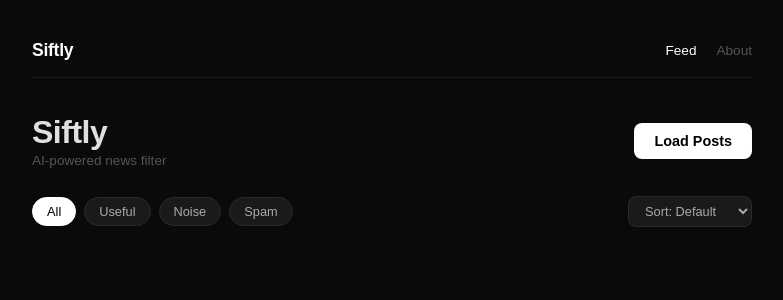
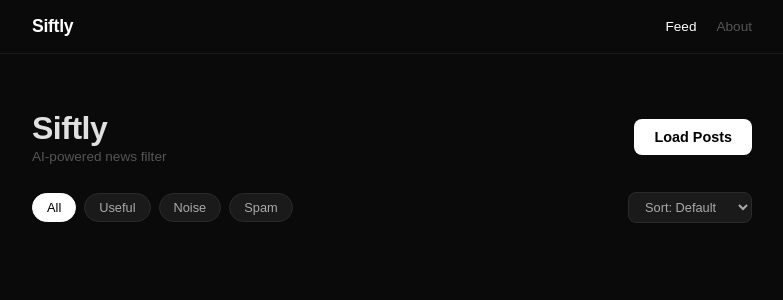
Before and after one commit to moffumoffu/siftly, a Flask app: page / in a window 1280 px wide. Shown: the top 300 px of the page, without its empty margins (248-1031 px from the left). Run offline with Flask 3, Linux system fonts and the light colour scheme.

Commit message:
fixed nav

```diff
--- a/static/style.css
+++ b/static/style.css
@@ -8,7 +8,11 @@ body {
     min-height: 100vh;
 }
 
-#app { max-width: 720px; margin: 0 auto; }
+#app {
+    max-width: 720px;
+    margin: 0 auto;
+    padding-top: 70px;
+}
 
 #header {
     display: flex;
@@ -182,12 +186,17 @@ h1 { font-size: 2rem; font-weight: 700; letter-spacing: -0.5px; }
 }
 
 nav {
+    position: fixed;
+    top: 0;
+    left: 0;
+    right: 0;
+    z-index: 100;
+    background: #0a0a0a;
+    padding: 16px calc((100% - 720px) / 2);
+    border-bottom: 1px solid #1a1a1a;
     display: flex;
     justify-content: space-between;
     align-items: center;
-    margin-bottom: 36px;
-    padding-bottom: 16px;
-    border-bottom: 1px solid #1a1a1a;
 }
 
 .nav-logo {
```
